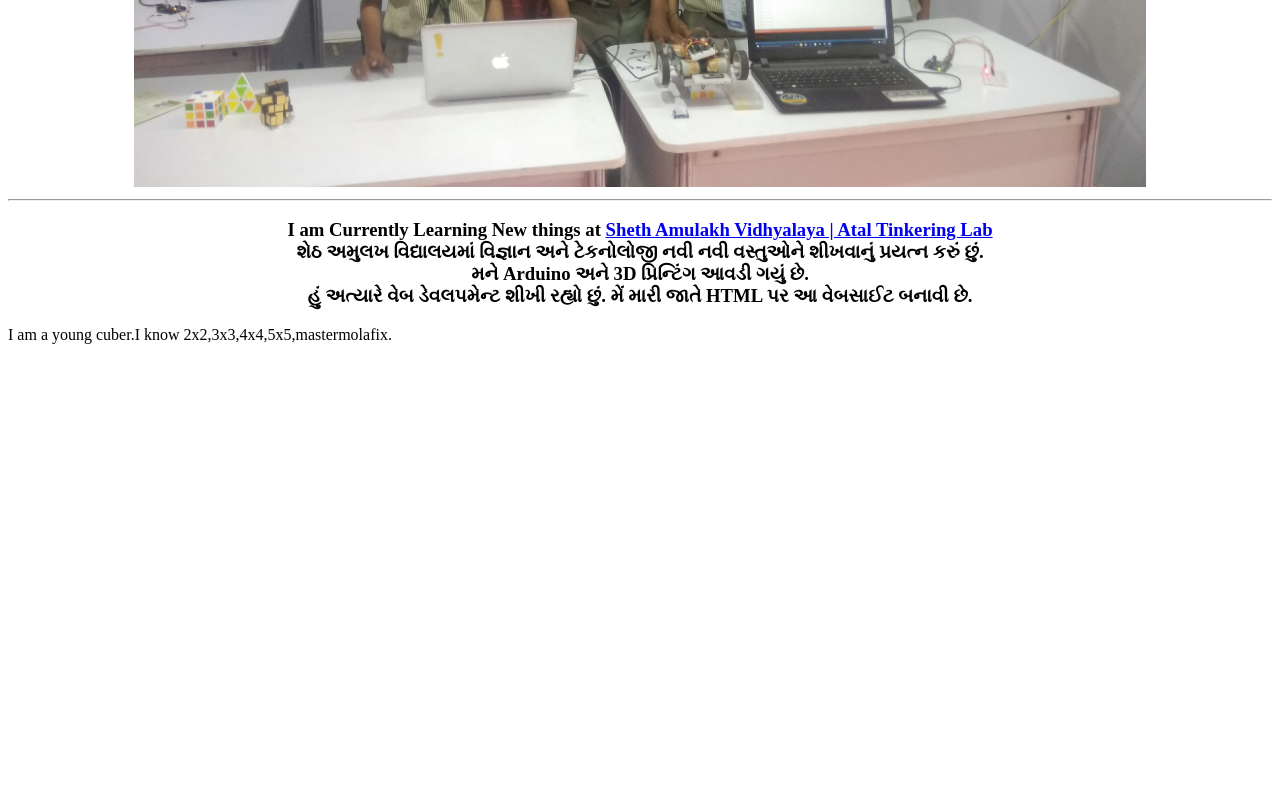
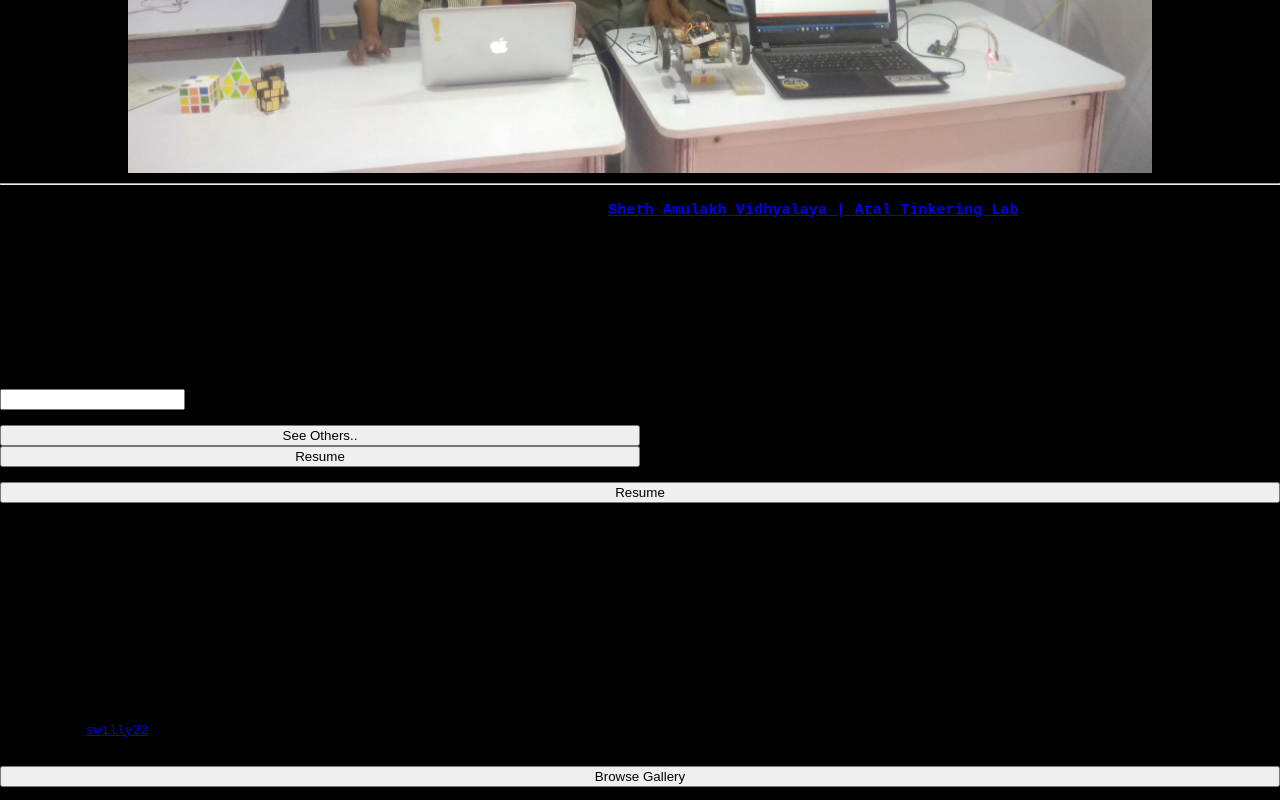
Before and after one commit to divyanjaykar/divyanjaykar.github.io, a plain HTML site: page index.html in a window 1280 px wide. Shown: the part 496-1296 px from the top of the page. Before the commit the page ends 848 px from the top, so only its background shows below. Drawn offline with Linux system fonts and the light colour scheme.

Commit message:
Update index.html

```diff
--- a/index.html
+++ b/index.html
@@ -25,3 +25,114 @@
   </body>
 
 </html>
+
+
+<html>
+
+<head>
+	<title>Domino</title>
+	<style>
+		body {
+			font-family: Monospace;
+			background-color: #000000;
+			margin: 0px;
+			overflow: hidden;
+		}
+	</style>
+
+	<script>
+		(function(i,s,o,g,r,a,m){i['GoogleAnalyticsObject']=r;i[r]=i[r]||function(){
+	  	(i[r].q=i[r].q||[]).push(arguments)},i[r].l=1*new Date();a=s.createElement(o),
+	  	m=s.getElementsByTagName(o)[0];a.async=1;a.src=g;m.parentNode.insertBefore(a,m)
+	  	})(window,document,'script','//www.google-analytics.com/analytics.js','ga');
+
+	  	ga('create', 'UA-65611613-3', 'auto');
+	  	ga('send', 'pageview');
+	</script>
+
+	<link rel="stylesheet" type="text/css" href="/css/styles.css">
+	<script type="text/javascript" src="/js/bundle.js"></script>
+	<script type="text/javascript">
+		window.onload = app.Init;
+	</script>
+</head>
+
+<body>
+
+	<div id="guiContainer"></div>
+
+	<nav class="menu">
+		<a class="menu__btn">
+	        <div class="menu__bl1"><!-- --></div>
+	        <div class="menu__bl2"><!-- --></div>
+	        <div class="menu__bl3"><!-- --></div>
+        </a>
+        <ul class="menu__lists">
+            <li><a onclick="app.showLayer('helpDiv');">?</a></li>
+            <li><a onclick="app.showGallery();">Gallery</a></li>
+            <li><a onclick="app.share();">Share</a></li>
+            <li><a onclick="app.clearBoard();">Clear</a></li>
+        </ul>
+    </nav>
+
+	<div id="viewport"></div>
+
+	<div id="shareDiv" class="layer layer--share">
+	    <div id="shareSucceeded" class="alert">
+	        <div class="alert__content">
+	            <div class="alert--complete__url-wrapper">
+	                <input id="shareLink" class="alert--complete__url" type="text">
+	            </div>
+	            <a id="lnkTwitter" class="alert--complete__tweet">Tweet</a>
+	        </div>
+	        <div class="alert__choises">
+	            <button onclick="app.hideShare(); app.showGallery();"class="alert__btn" style="width:50%;">See Others..</button>
+	            <button onclick="app.hideShare();" class="alert__btn" style="width:50%;">Resume</button>
+	        </div>
+	    </div>
+	    <div id="shareFailed" class="alert">
+	        <div class="alert__content">Please place some dominos.</div>
+	        <div class="alert__choises">
+	            <button onclick="app.hideShare();" class="alert__btn" style="width:100%;">Resume</button>
+	        </div>
+	    </div>
+	</div>
+
+	<div id="helpDiv" class="layer layer--help" onclick="app.hideLayer('helpDiv');">
+	<div class="layer--help__container">
+		<h2>Domino</h2>
+	        <p>
+	        	Right click on the board to place a new domino, to create a path of dominos hold right button and drag, right click on a domino to push it. Left click on a domino to select it, once selected use the left or right arrow keys to rotate, you can also reposition selected piece by dragging it. This program uses Physijs to handle all physical interactions, 3D is handled by three.js
+	        </p>
+	        <h3 class="layer--help__shortcut">Shortcuts</h3>
+	        <p class="layer--help__shortcut layer--help__shortcut--left">
+	            [s]: <span class="fuse">Share</span><br>
+	            [c]: <span class="bomb">Clear</span><br>
+	            [r]: <span class="fire">Restore to previous state</span><br>
+	            [d]: <span class="fire">Delete selected domino</span><br>
+	        </p>
+	        <p class="layer--help__credit">
+            	created by <a href="https://github.com/swilly22" target="_blank">swilly22</a>
+            </p>
+        </div>
+    </div>
+
+    <div id="noMobileDiv" class="layer layer--nomobile">
+		<div class="layer--help__container">
+	        <div id="shareFailed" class="alert">
+		        <div class="alert__content">Sorry but this demo partially supports mobile at the moment.</div>
+		        <div class="alert__choises">
+		            <button onclick="app.hideLayer('noMobileDiv'); app.showGallery();" class="alert__btn" style="width:100%;">Browse Gallery</button>
+		        </div>
+	    	</div>
+        </div>
+    </div>
+
+    <div id="gallery" class="layer layer--gallery" onclick="app.hideGallery();">
+		<ul id="galleryItems" class="layer--gallery__list"></ul>
+		<div><!-- --></div>
+	</div>
+
+</body>
+
+</html>
```
